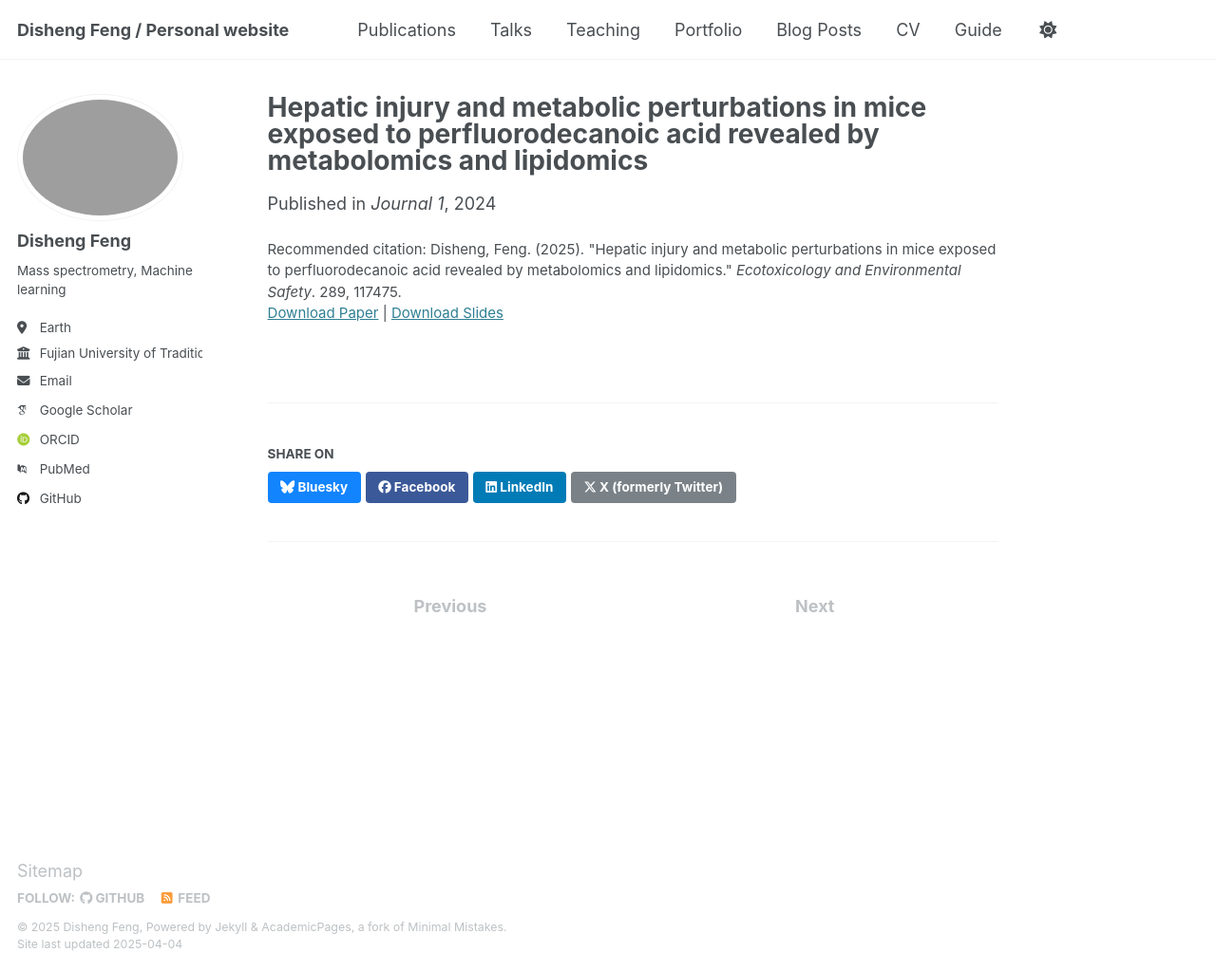
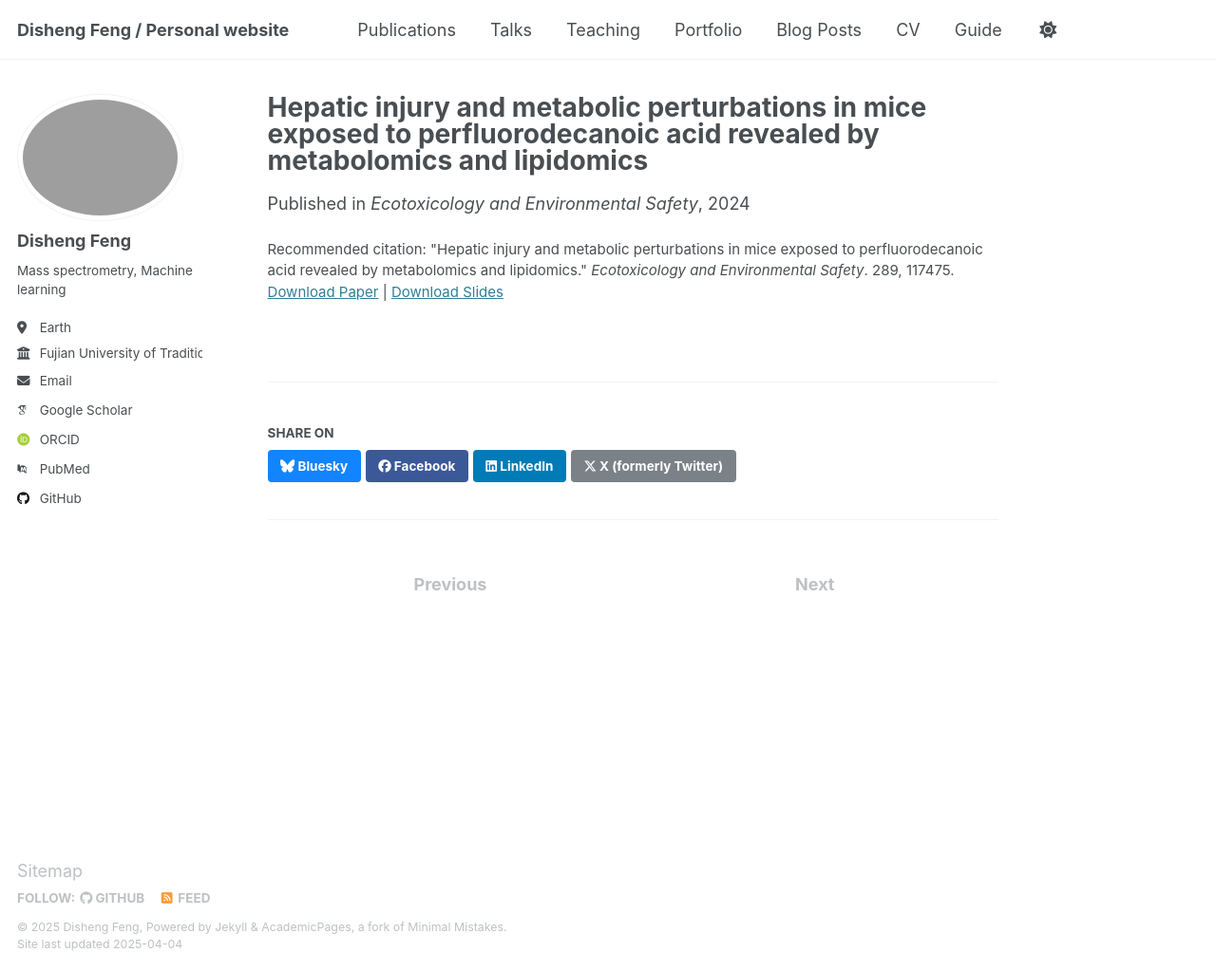
Before and after one commit to yuzhounaut/yuzhounaut.github.io, a Jekyll site: the page built from _publications/2015-10-01-paper-title-number-3.md, in a window 1280 px wide and 1023 px high. Shown: the whole window at 95% size. Built offline with Jekyll 4.4.1, drawn with Linux system fonts in a browser that asks for light colours; some web fonts are replaced.

Commit message:
Update 2015-10-01-paper-title-number-3.md

```diff
--- a/_publications/2015-10-01-paper-title-number-3.md
+++ b/_publications/2015-10-01-paper-title-number-3.md
@@ -5,8 +5,8 @@ category: manuscripts
 permalink: /publication/2024-12-01-paper-title-number-3
 excerpt: ' '
 date: 2024-12-01
-venue: 'Journal 1'
+venue: 'Ecotoxicology and Environmental Safety'
 slidesurl: 'https://www.sciencedirect.com/science/article/pii/S0147651324015513'
 paperurl: 'https://www.sciencedirect.com/science/article/pii/S0147651324015513'
-citation: 'Disheng, Feng. (2025). &quot;Hepatic injury and metabolic perturbations in mice exposed to perfluorodecanoic acid revealed by metabolomics and lipidomics.&quot; <i>Ecotoxicology and Environmental Safety</i>. 289, 117475.'
+citation: '&quot;Hepatic injury and metabolic perturbations in mice exposed to perfluorodecanoic acid revealed by metabolomics and lipidomics.&quot; <i>Ecotoxicology and Environmental Safety</i>. 289, 117475.'
 ---
```
